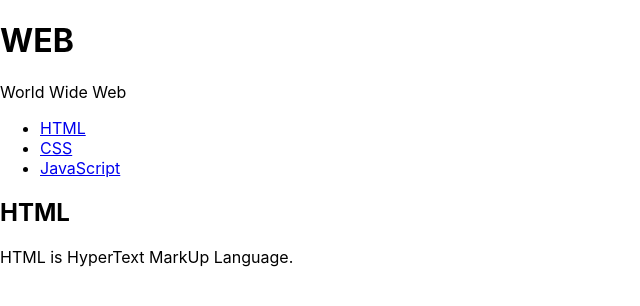
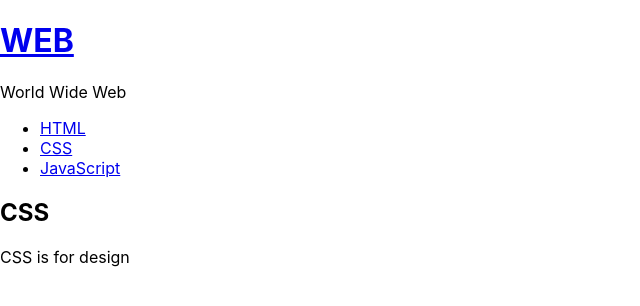
Before and after one commit to onedayz/react_practice, a React (Create React App) app: page / in a window 1280 px wide. Shown: the top 306 px of the page, without its empty margins (0-640 px from the left). Built offline with nearby package versions, Linux system fonts and the light colour scheme.

Commit message:
1. 리액트 기초의 17) 컴포넌트이벤트만들기 까지

```diff
--- a/src/App.js
+++ b/src/App.js
@@ -9,6 +9,9 @@ class App extends Component{
     constructor(props) {
         super(props);
         this.state = {
+            mode:'read',
+            selected_content_id: 2,
+            welcome: {title: 'Welcome', desc:'Hello, React!!'},
             subject:{
                 title:'WEB',
                 sub:'World Wide Web'
@@ -22,11 +25,33 @@ class App extends Component{
     }
 
     render(){
+        console.log('App render');
+        let _title, _desc = null;
+        if(this.state.mode === 'welcome'){
+            _title = this.state.welcome.title;
+            _desc = this.state.welcome.desc;
+        } else if(this.state.mode === 'read'){
+            let i = 0;
+            while(i < this.state.contents.length){
+                let data = this.state.contents[i];
+                if(data.id === this.state.selected_content_id){
+                    _title = this.state.contents[i].title;
+                    _desc = this.state.contents[i].desc;
+                    break;
+                }
+                i++;
+            }
+        }
+
         return (
             <div className="App">
-                <Subject title={this.state.subject.title} sub={this.state.subject.sub}/>
-                <TOC data={this.state.contents}></TOC>
-                <Content title="HTML" desc="HTML is HyperText MarkUp Language."></Content>
+                <Subject title={this.state.subject.title} sub={this.state.subject.sub}
+                         onChangePage={function(){this.setState({mode:'welcome'})}.bind(this)}
+                />
+                <TOC data={this.state.contents} onChangePage={function(id){
+                    this.setState({mode:'read', selected_content_id:Number(id)})
+                }.bind(this)}></TOC>
+                <Content title={_title} desc={_desc}></Content>
             </div>
         )
     }
--- a/src/components/Content.js
+++ b/src/components/Content.js
@@ -2,6 +2,7 @@ import React,{Component} from "react";
 
 class Content extends Component{
     render(){
+        console.log('Content render');
         return (
             <article>
                 <h2>{this.props.title}</h2>
--- a/src/components/Subject.js
+++ b/src/components/Subject.js
@@ -2,9 +2,17 @@ import React,{Component} from "react";
 
 class Subject extends Component{
     render(){
+        console.log('Subject render');
         return (
             <header>
-                <h1>{this.props.title}</h1> {/* 주석 */}
+                <h1>
+                    <a href="/" onClick={function(e){
+                        e.preventDefault();
+                        this.props.onChangePage();
+                    }.bind(this)}>
+                        {this.props.title}
+                    </a>
+                </h1>
                 {this.props.sub}
             </header>
         );
--- a/src/components/TOC.js
+++ b/src/components/TOC.js
@@ -2,11 +2,24 @@ import React, {Component} from "react";
 
 class TOC extends Component{
     render(){
+        console.log('TOC render');
         let lists =[];
         let data = this.props.data;
         let i = 0;
         while(i < data.length){
-            lists.push(<li key={data[i].id}><a href={"/content/" + data[i].id}>{data[i].title}</a></li>);
+            lists.push(
+                <li key={data[i].id}>
+                    <a href={"/content/" + data[i].id}
+                       data-id={data[i].id}
+                       onClick={function(e){
+                           e.preventDefault();
+                           this.props.onChangePage(e.target.dataset.id);
+                       }.bind(this)}
+                    >
+                        {data[i].title}
+                    </a>
+                </li>
+            );
             i++;
         }
         return (
```
